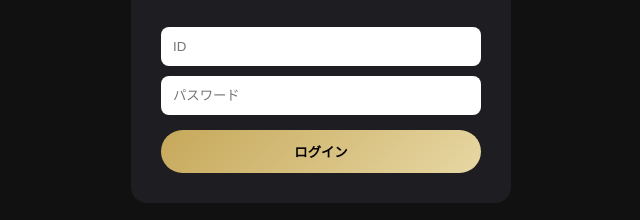
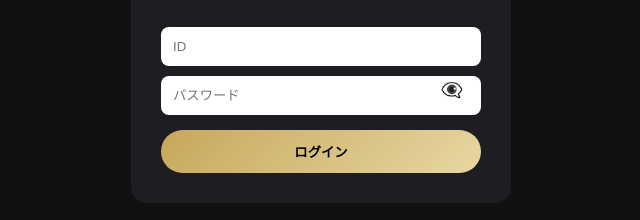
Before and after one commit to cinemasoumu2025/cinema2025.github.io-Archieve, a plain HTML site: page index.html in a window 1280 px wide. Shown: the part 246-466 px from the top of the page, 319-959 px from the left. Drawn offline with Linux system fonts and the light colour scheme.

Commit message:
Update index.html

```diff
--- a/index.html
+++ b/index.html
@@ -99,6 +99,58 @@ button{
   text-align:center;
 }
 
+  /* CSSに追加 */
+
+.password-wrap{
+
+  position:relative;
+
+  width:100%;
+
+}
+
+
+.password-wrap input{
+
+  width:100%;
+
+  padding-right:60px;
+
+}
+
+
+.toggle-password{
+
+  position:absolute;
+
+  right:8px;
+
+  top:50%;
+
+  transform:translateY(-50%);
+
+  width:auto;
+
+  margin:0;
+
+  padding:6px 10px;
+
+  border:none;
+
+  border-radius:8px;
+
+  cursor:pointer;
+
+  background:transparent;
+
+  color:#666;
+
+  font-size:18px;
+
+  box-shadow:none;
+
+}
+
 </style>
 </head>
 
@@ -119,12 +171,27 @@ button{
       placeholder="ID"
     >
 
+<!-- パスワード入力部分をこれに置き換え -->
+
+<div class="password-wrap">
+
   <input
     type="password"
     id="password"
     name="password"
     placeholder="パスワード"
   >
+
+  <button
+    type="button"
+    class="toggle-password"
+    onclick="togglePassword()"
+    id="toggleBtn"
+  >
+    👁‍🗨
+  </button>
+
+</div>
 
     <button onclick="login()">
       ログイン
@@ -269,6 +336,47 @@ async function login(){
   }
 
 }
+  /*PWについて*/
+  /* script に追加 */
+
+function togglePassword(){
+
+  const passwordInput =
+
+    document.getElementById(
+      "password"
+    );
+
+
+  const toggleBtn =
+
+    document.getElementById(
+      "toggleBtn"
+    );
+
+
+  if(
+    passwordInput.type ===
+    "password"
+  ){
+
+    passwordInput.type = "text";
+
+    toggleBtn.innerText = "👁‍🗨";
+
+  }
+
+  else{
+
+    passwordInput.type =
+      "password";
+
+    toggleBtn.innerText =
+      "👁‍🗨";
+
+  }
+
+}
 
 
 
```
Lines whose indentation alone changed are shown as unchanged.
